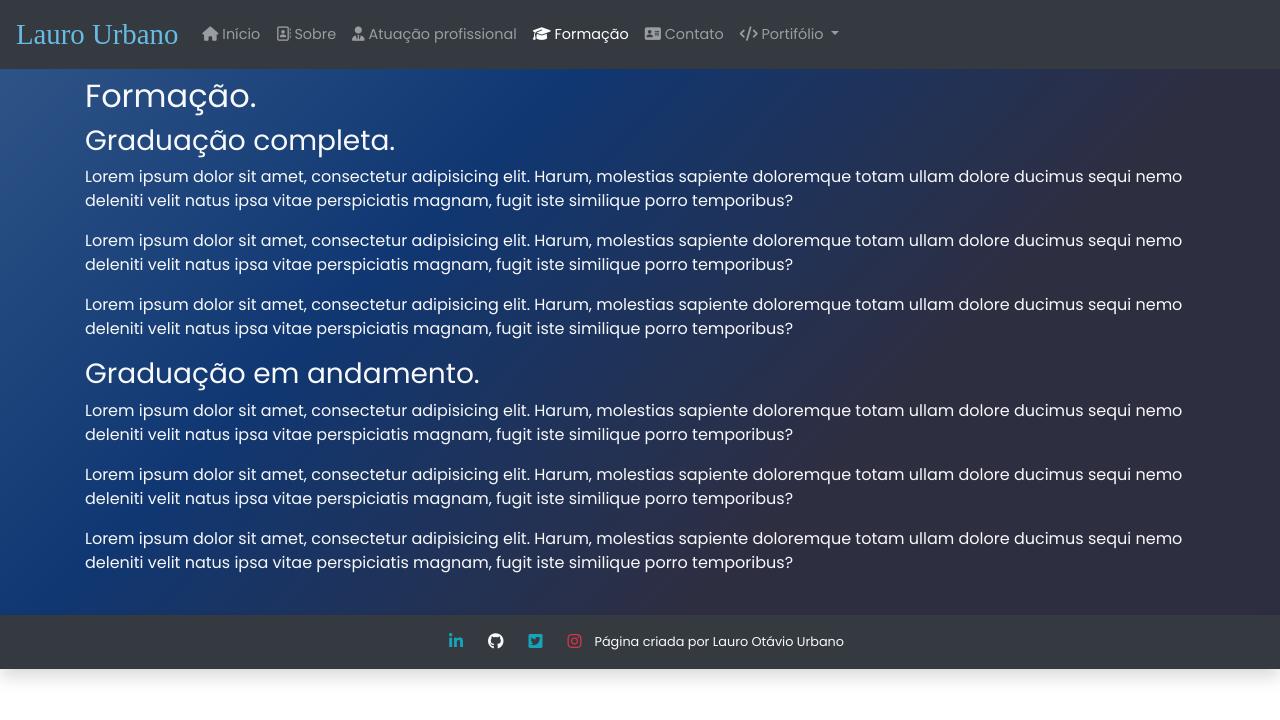
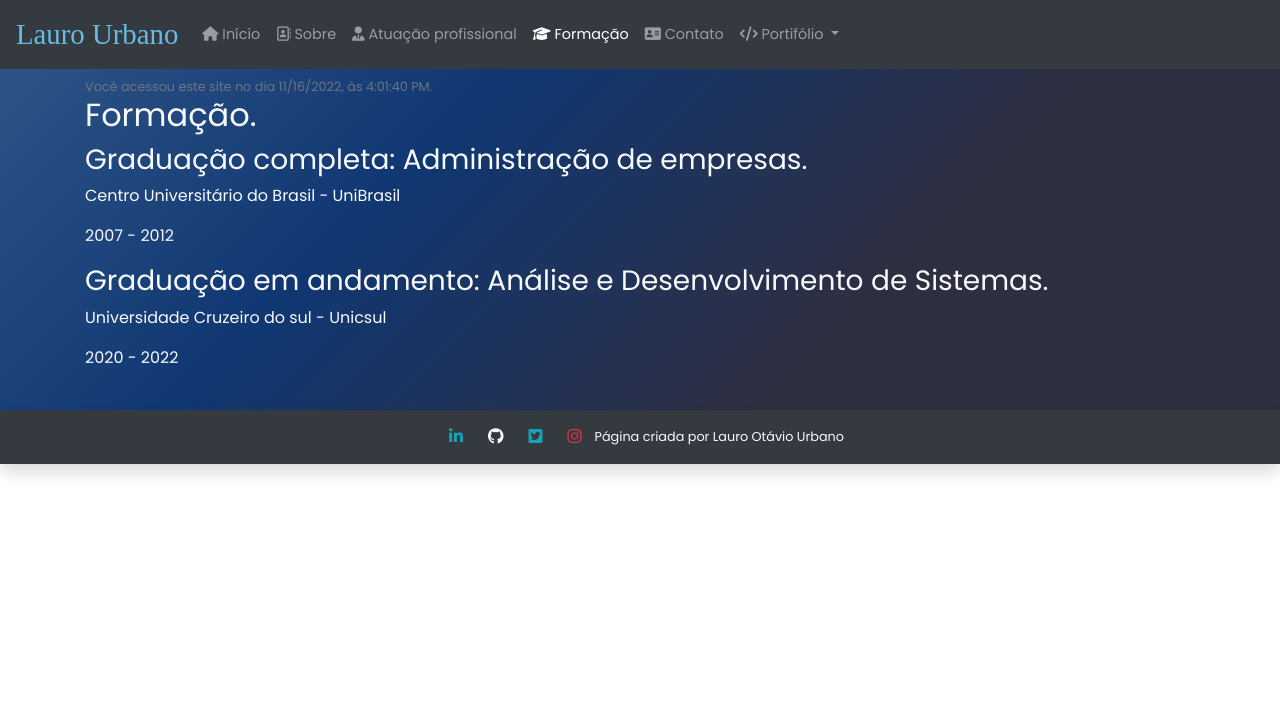
Before and after one commit to laurourbano/portifoliodesafio, a plain HTML site: page pages/formacao.html in a window 1280 px wide. Drawn offline with nearby package versions, Linux system fonts and the light colour scheme; a web font is replaced by a local one.

Commit message:
correção de pontos duplicados
pagina com nomes iguais

```diff
--- a/css/inicio.css
+++ b/css/inicio.css
@@ -1,8 +1,9 @@
 .cartao-inicio {
   width: 100%;
   min-height: 15em;
-  background-color: transparent;
+  background: linear-gradient(-45deg, #2e2e41, #2e2e41, #103772, #315789);
+  border-radius: 1em;
 }
 button:hover{
-  background: linear-gradient(-45deg, #2e2e41, #2e2e41, #103772, #315789);
+  background: linear-gradient(-45deg, #315789, #103772, #2e2e41, #2e2e41);
 }
--- /dev/null
+++ b/css/portifolio.css
@@ -0,0 +1,3 @@
+.ativo {
+    color: white !important;
+}
--- a/js/script.js
+++ b/js/script.js
@@ -3,4 +3,4 @@ let hoje = data.toLocaleDateString()
 let hora = data.toLocaleTimeString()
 
 let dataDocumento = document.querySelector("#data");
-dataDocumento.innerHTML = `Você acessou meu site em ${hoje}, às ${hora}.`
+dataDocumento.innerHTML = `Você acessou este site no dia ${hoje}, às ${hora}.`
--- a/pages/formacao.html
+++ b/pages/formacao.html
@@ -2,7 +2,7 @@
 <html lang="pt-br">
 
 <head>
-  <title>Lauro Otávio Urbano | Atuação profissional</title>
+  <title>Lauro Urbano | Formação</title>
   <!-- Meta tags Obrigatórias -->
   <meta charset="utf-8">
   <meta name="viewport" content="width=device-width, initial-scale=1, shrink-to-fit=no">
@@ -80,31 +80,18 @@
   </header>
   <main class="mt-2 mb-2">
     <div class="container">
+      <div class="data text-secondary small" id="data"></div>
       <div class="text-light">
         <h2>Formação.</h2>
         <div class="empregos">
-          <h3>Graduação completa.</h3>
-          <p>Lorem ipsum dolor sit amet, consectetur adipisicing elit. Harum, molestias sapiente doloremque totam ullam
-            dolore ducimus sequi nemo deleniti velit natus ipsa vitae perspiciatis magnam, fugit iste similique porro
-            temporibus?</p>
-          <p>Lorem ipsum dolor sit amet, consectetur adipisicing elit. Harum, molestias sapiente doloremque totam ullam
-            dolore ducimus sequi nemo deleniti velit natus ipsa vitae perspiciatis magnam, fugit iste similique porro
-            temporibus?</p>
-          <p>Lorem ipsum dolor sit amet, consectetur adipisicing elit. Harum, molestias sapiente doloremque totam ullam
-            dolore ducimus sequi nemo deleniti velit natus ipsa vitae perspiciatis magnam, fugit iste similique porro
-            temporibus?</p>
+          <h3>Graduação completa: Administração de empresas.</h3>
+          <p>Centro Universitário do Brasil - UniBrasil</p>
+          <p>2007 - 2012</p>
         </div>
         <div class="cursos">
-          <h3>Graduação em andamento.</h3>
-          <p>Lorem ipsum dolor sit amet, consectetur adipisicing elit. Harum, molestias sapiente doloremque totam ullam
-            dolore ducimus sequi nemo deleniti velit natus ipsa vitae perspiciatis magnam, fugit iste similique porro
-            temporibus?</p>
-          <p>Lorem ipsum dolor sit amet, consectetur adipisicing elit. Harum, molestias sapiente doloremque totam ullam
-            dolore ducimus sequi nemo deleniti velit natus ipsa vitae perspiciatis magnam, fugit iste similique porro
-            temporibus?</p>
-          <p>Lorem ipsum dolor sit amet, consectetur adipisicing elit. Harum, molestias sapiente doloremque totam ullam
-            dolore ducimus sequi nemo deleniti velit natus ipsa vitae perspiciatis magnam, fugit iste similique porro
-            temporibus?</p>
+          <h3>Graduação em andamento: Análise e Desenvolvimento de Sistemas.</h3>
+          <p>Universidade Cruzeiro do sul - Unicsul</p>
+          <p>2020 - 2022</p>
         </div>
       </div>
     </div>
```
Also changed, not shown: index.html (+2 -2 lines), pages/atuacao.html (+2 -1 lines), pages/contato.html (+2 -1 lines), pages/portifolio-dois.html (+6 -5 lines), pages/portifolio-tres.html (+6 -5 lines), pages/portifolio-um.html (+6 -5 lines), pages/sobre.html (+2 -1 lines), assets/img/unibrasil.png (added), assets/img/unicsul.png (added).
